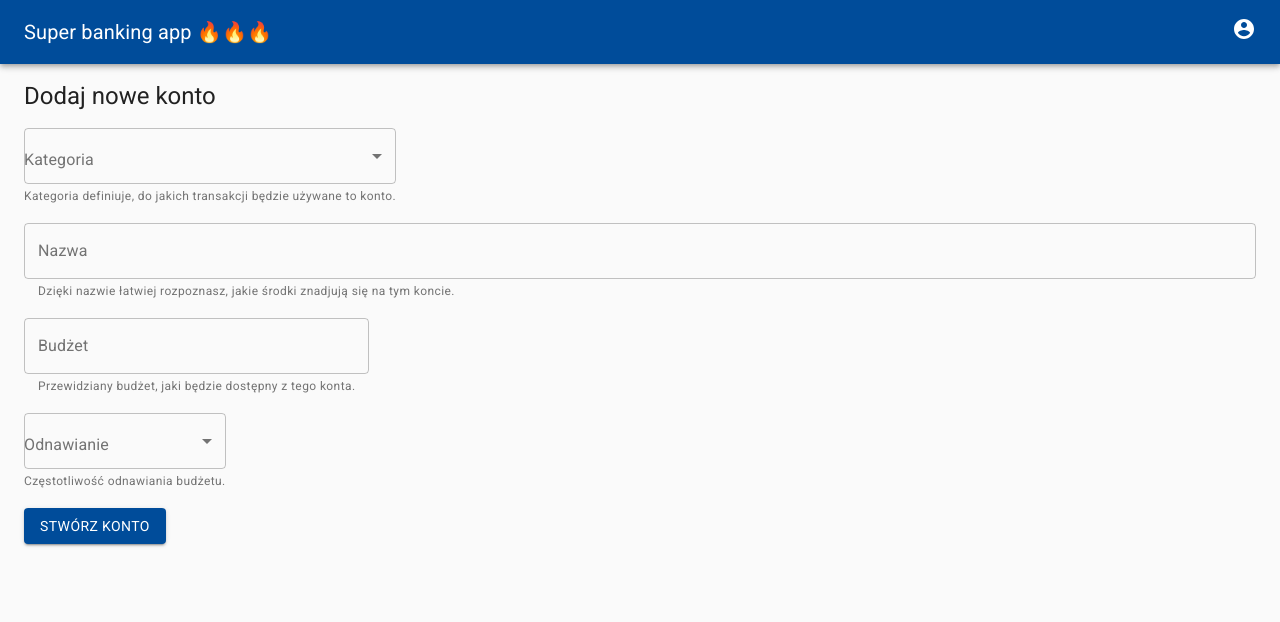
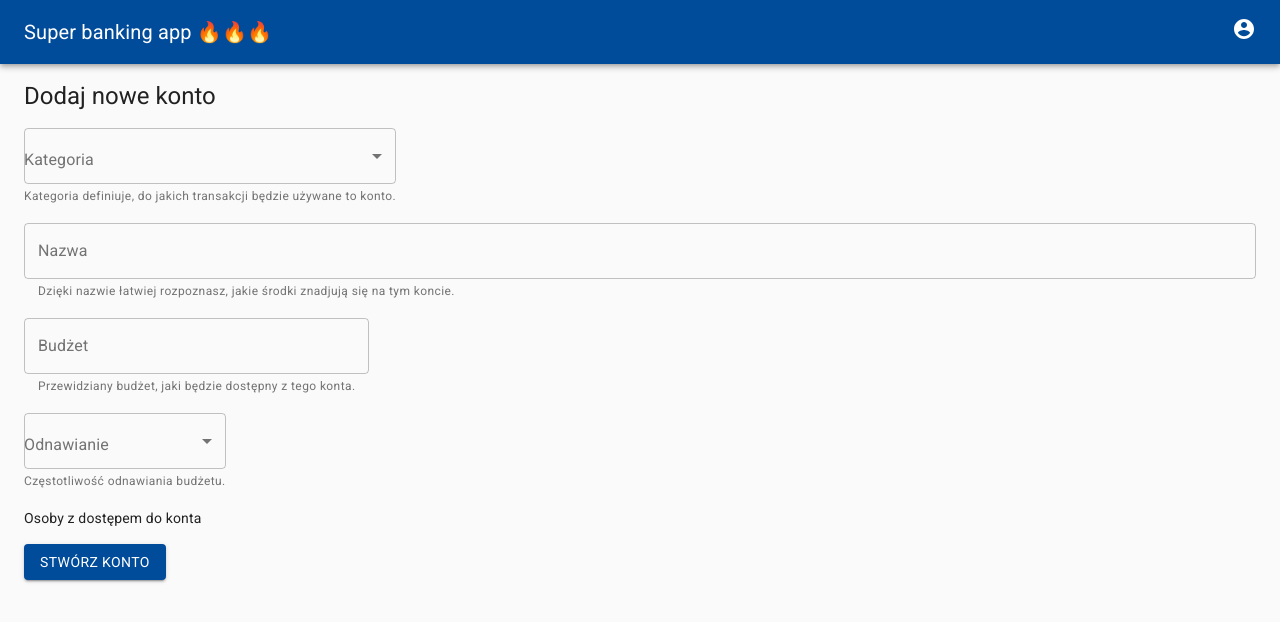
Before and after one commit to fringers/hack4lem_2021, a React (Create React App) app in the folder webapp/: page /accounts/create in a window 1280 px wide. Shown: the top 622 px of the page. Built offline with nearby package versions, Linux system fonts and the light colour scheme.

Commit message:
preparing users list

```diff
--- a/webapp/src/components/account/CreateAccount.js
+++ b/webapp/src/components/account/CreateAccount.js
@@ -7,6 +7,7 @@ import { CategoryField } from "./CreateAccount/CategoryField";
 import { NameField } from "./CreateAccount/NameField";
 import { BudgetField } from "./CreateAccount/BudgetField";
 import { RenewalField } from "./CreateAccount/RenewalField";
+import { UsersList } from "./CreateAccount/UsersList";
 import Button from "@material-ui/core/Button";
 
 export const CreateAccount = () => {
@@ -50,6 +51,10 @@ export const CreateAccount = () => {
           </Grid>
 
           <Grid item>
+            <UsersList />
+          </Grid>
+
+          <Grid item>
             <Button variant="contained" color="primary" onClick={onSubmit}>
               Stwórz konto
             </Button>
--- /dev/null
+++ b/webapp/src/components/account/CreateAccount/UsersList.js
@@ -0,0 +1,3 @@
+export const UsersList = () => {
+  return <div>Osoby z dostępem do konta</div>;
+};
```
